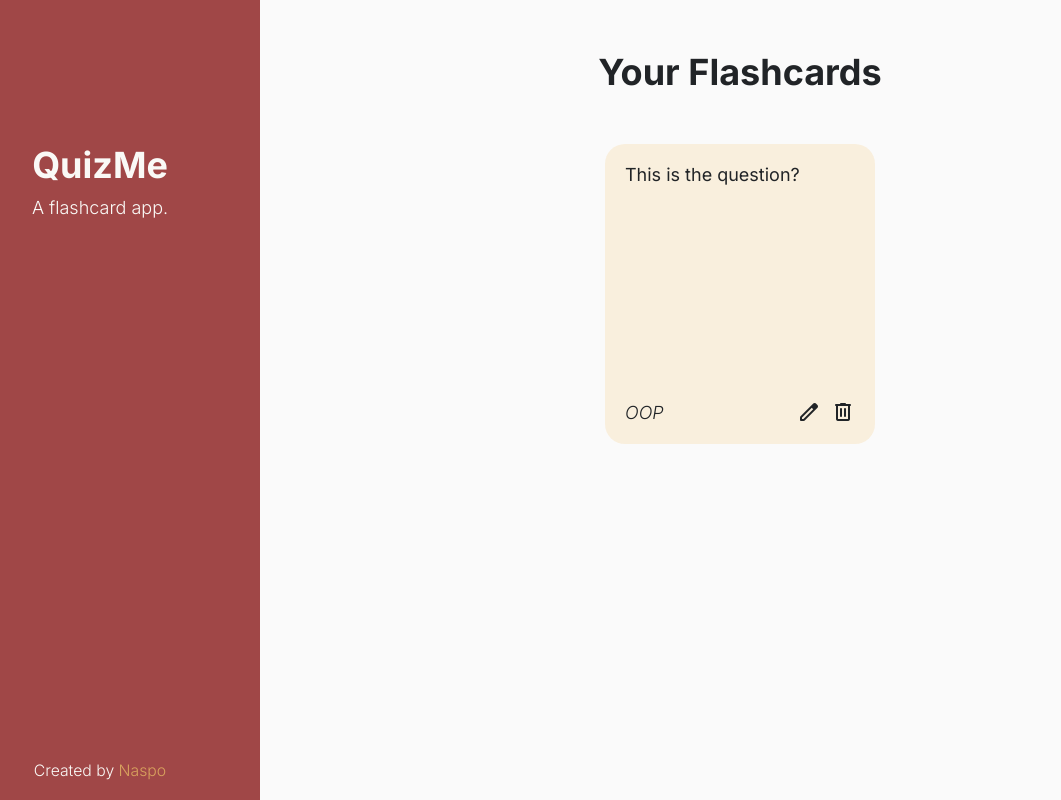
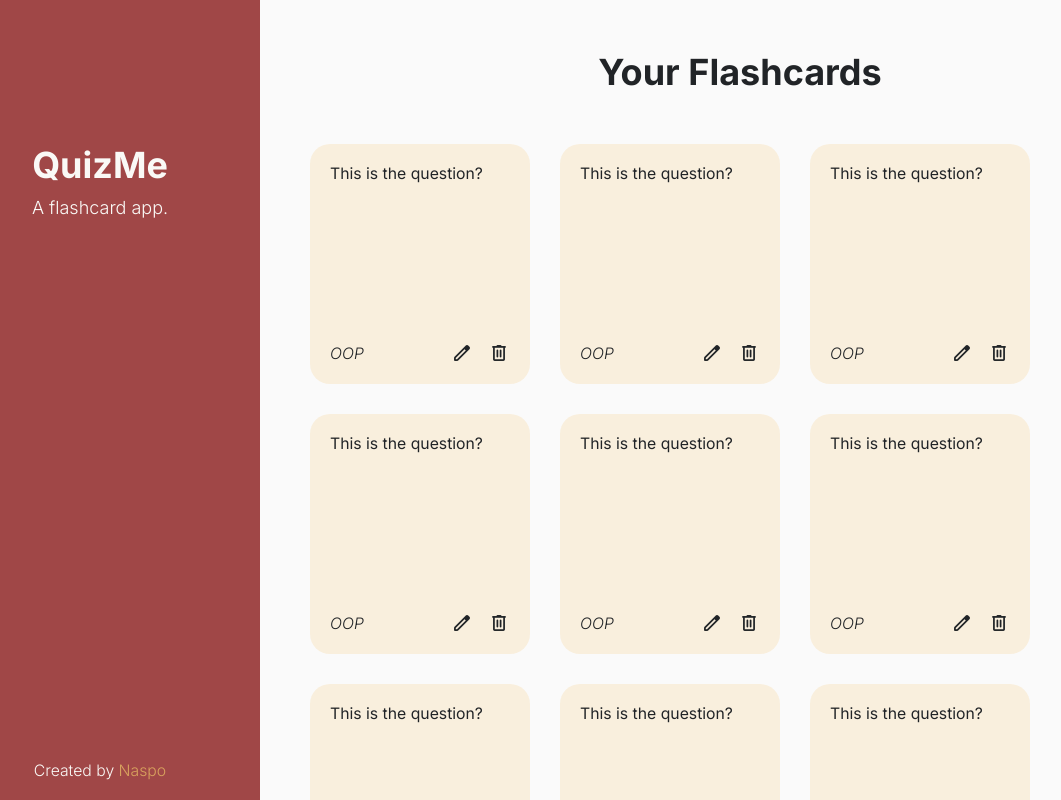
Before and after one commit to NaspoDev/QuizMe, a React (Vite) app in the folder frontend/: page /flashcards in a window 1280 px wide. Shown: the top 800 px of the page, without its empty margins (60-1121 px from the left). Built offline with nearby package versions, Linux system fonts and the light colour scheme.

Commit message:
working on flashcards page

```diff
--- a/frontend/index.html
+++ b/frontend/index.html
@@ -8,7 +8,7 @@
 
     <!-- Material Symbols Import -->
     <link
-      href="https://fonts.googleapis.com/css2?family=Material+Symbols+Rounded"
+      href="https://fonts.googleapis.com/css2?family=Material+Symbols+Rounded:wght@300"
       rel="stylesheet"
     />
 
--- a/frontend/src/components/flashcards_page/FlashcardsPage.scss
+++ b/frontend/src/components/flashcards_page/FlashcardsPage.scss
@@ -10,4 +10,11 @@
   .heading {
     margin-bottom: 50px;
   }
+
+  .flashcards-display {
+    @include displayFlex(row, flex-start);
+    flex-wrap: wrap;
+    padding: 0px 50px;
+    gap: 30px;
+  }
 }
--- a/frontend/src/components/flashcards_page/FlashcardsPage.tsx
+++ b/frontend/src/components/flashcards_page/FlashcardsPage.tsx
@@ -11,7 +11,70 @@ function FlashcardsPage() {
           answer="This is the answer!"
           question="This is the question?"
           topic="OOP"
-          key={"1"}
+          key={1}
+        />
+        <EditableFlashcard
+          id="1"
+          answer="This is the answer!"
+          question="This is the question?"
+          topic="OOP"
+          key={2}
+        />
+        <EditableFlashcard
+          id="1"
+          answer="This is the answer!"
+          question="This is the question?"
+          topic="OOP"
+          key={3}
+        />
+        <EditableFlashcard
+          id="1"
+          answer="This is the answer!"
+          question="This is the question?"
+          topic="OOP"
+          key={4}
+        />
+        <EditableFlashcard
+          id="1"
+          answer="This is the answer!"
+          question="This is the question?"
+          topic="OOP"
+          key={5}
+        />
+        <EditableFlashcard
+          id="1"
+          answer="This is the answer!"
+          question="This is the question?"
+          topic="OOP"
+          key={6}
+        />
+        <EditableFlashcard
+          id="1"
+          answer="This is the answer!"
+          question="This is the question?"
+          topic="OOP"
+          key={7}
+        />
+        <EditableFlashcard
+          id="1"
+          answer="This is the answer!"
+          question="This is the question?"
+          topic="OOP"
+          key={8}
+        />
+        <EditableFlashcard
+          id="1"
+          answer="This is the answer!"
+          question="This is the question?"
+          topic="OOP"
+          key={9}
+        />
+        <EditableFlashcard
+          id="1"
+          answer="This is the answer!"
+          question="This is the question?"
+          topic="OOP"
+          key={10}
         />
       </div>
     </div>
--- a/frontend/src/components/flashcards_page/editable_flashcard/EditableFlashcard.scss
+++ b/frontend/src/components/flashcards_page/editable_flashcard/EditableFlashcard.scss
@@ -5,8 +5,8 @@
 
 // Majority of this styling is the flip effect.
 .EditableFlashcard {
-  width: 270px;
-  height: 300px;
+  width: 220px;
+  height: 240px;
   position: relative;
 
   .container {
@@ -14,7 +14,7 @@
     width: 100%;
     height: 100%;
     transform-style: preserve-3d;
-    transition: all 0.5s ease;
+    transition: all 1s ease;
 
     background-color: $beige;
     border-radius: 20px;
@@ -49,13 +49,14 @@
 
         .flashcard-buttons {
           @include displayFlex();
-          gap: 10px;
+          gap: 15px;
         }
       }
     }
 
     .icon-button {
       color: $text-color-black;
+      font-size: 22px;
     }
   }
 }
--- a/frontend/src/components/flashcards_page/editable_flashcard/EditableFlashcard.tsx
+++ b/frontend/src/components/flashcards_page/editable_flashcard/EditableFlashcard.tsx
@@ -15,7 +15,7 @@ function EditableFlashcard({
   topic,
 }: EditableFlashcardProps) {
   return (
-    <div className="EditableFlashcard">
+    <div className="EditableFlashcard text-sm">
       <div className="container">
         <div className="front-face">
           <p className="question">{question}</p>
```
